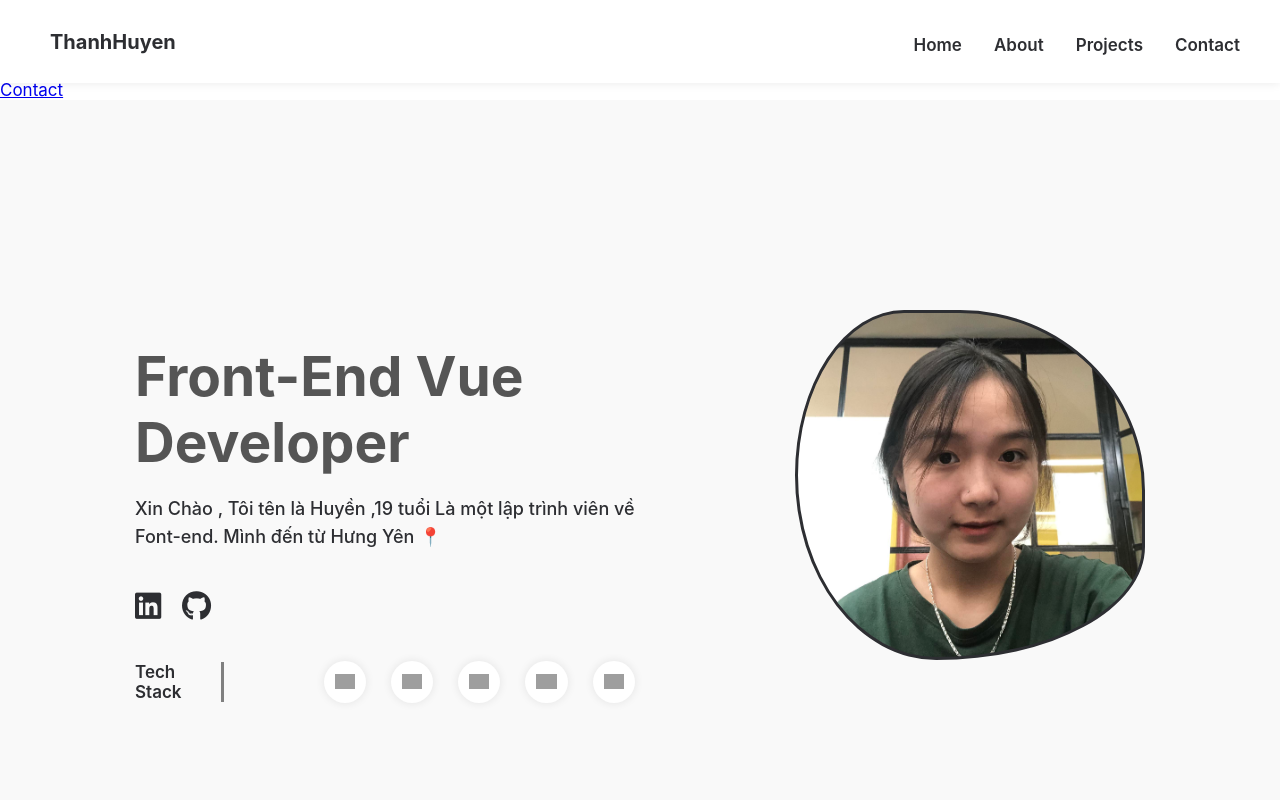
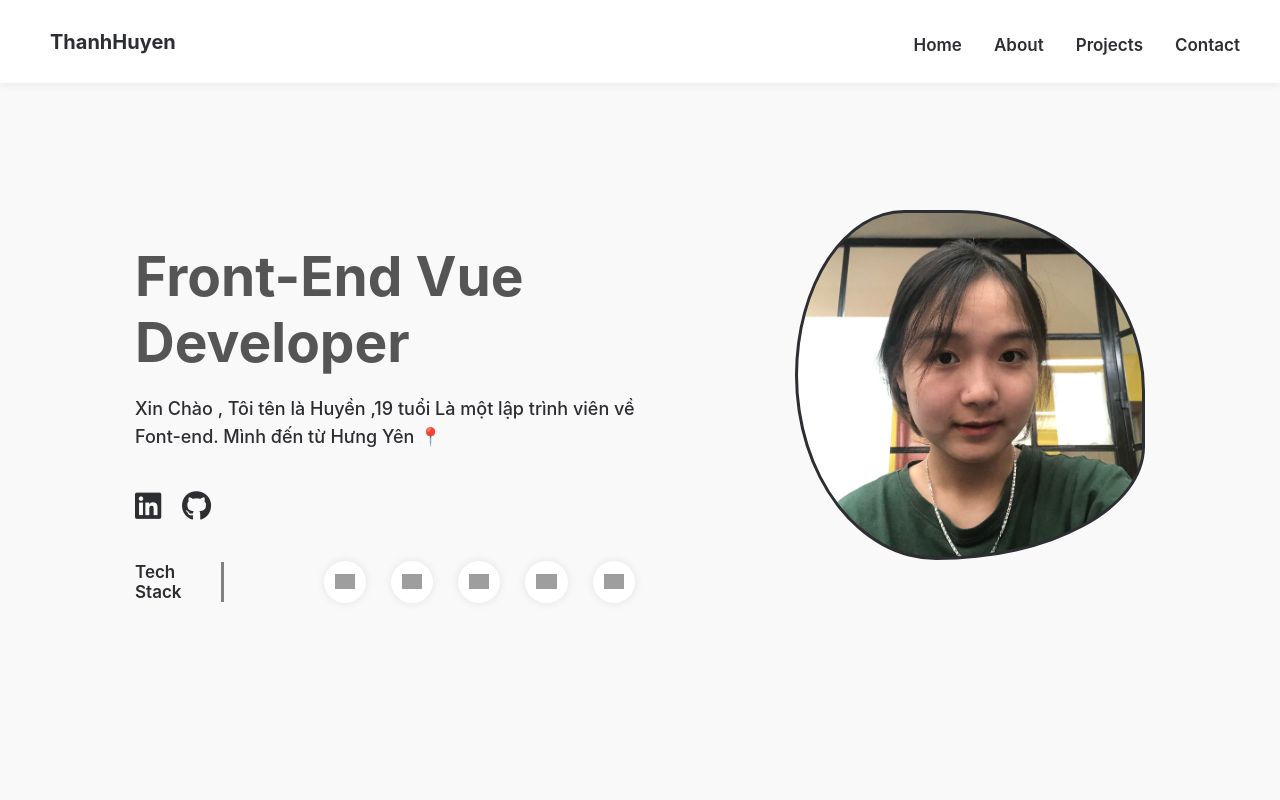
Before and after one commit to huyen-ptt/instagram-ui, a Vue app: page /introduce in a window 1280 px wide. Shown: the top 800 px of the page. Built offline with nearby package versions, Linux system fonts and the light colour scheme; grey boxes are pictures that could not be loaded.

Commit message:
update lai menu dt web introduce

```diff
--- a/src/pages/IntroduceYourself.vue
+++ b/src/pages/IntroduceYourself.vue
@@ -1,6 +1,5 @@
 <template>
   <div class="container-introduce">
-<!--    <div v-if="openMenu" class="mobile-nav">-->
     <div :class="getClass()">
       <span>
         <i @click="closeMenu" class="fa-solid fa-xmark"></i>
@@ -80,9 +79,9 @@ export default {
     },
     getClass(){
       if(this.openMenu){
-        return 'mobile-nav open-menu'
+        return 'mobile-link open-menu'
       }else {
-        return 'mobile-nav close-menu'
+        return 'mobile-link close-menu'
       }
     },
   }
@@ -94,7 +93,9 @@ export default {
   background: #FFFFFF;
   height: 100vh;
   font-size: 17px;
-
+  .mobile-link{
+    display: none;
+  }
   .header {
     align-items: center;
     background-color: #fff;
@@ -167,7 +168,7 @@ export default {
   }
 
   @media (max-width: 415px) {
-    .mobile-nav {
+    .mobile-link {
       align-items: center;
       background-color: #fff;
       display: flex;
```
